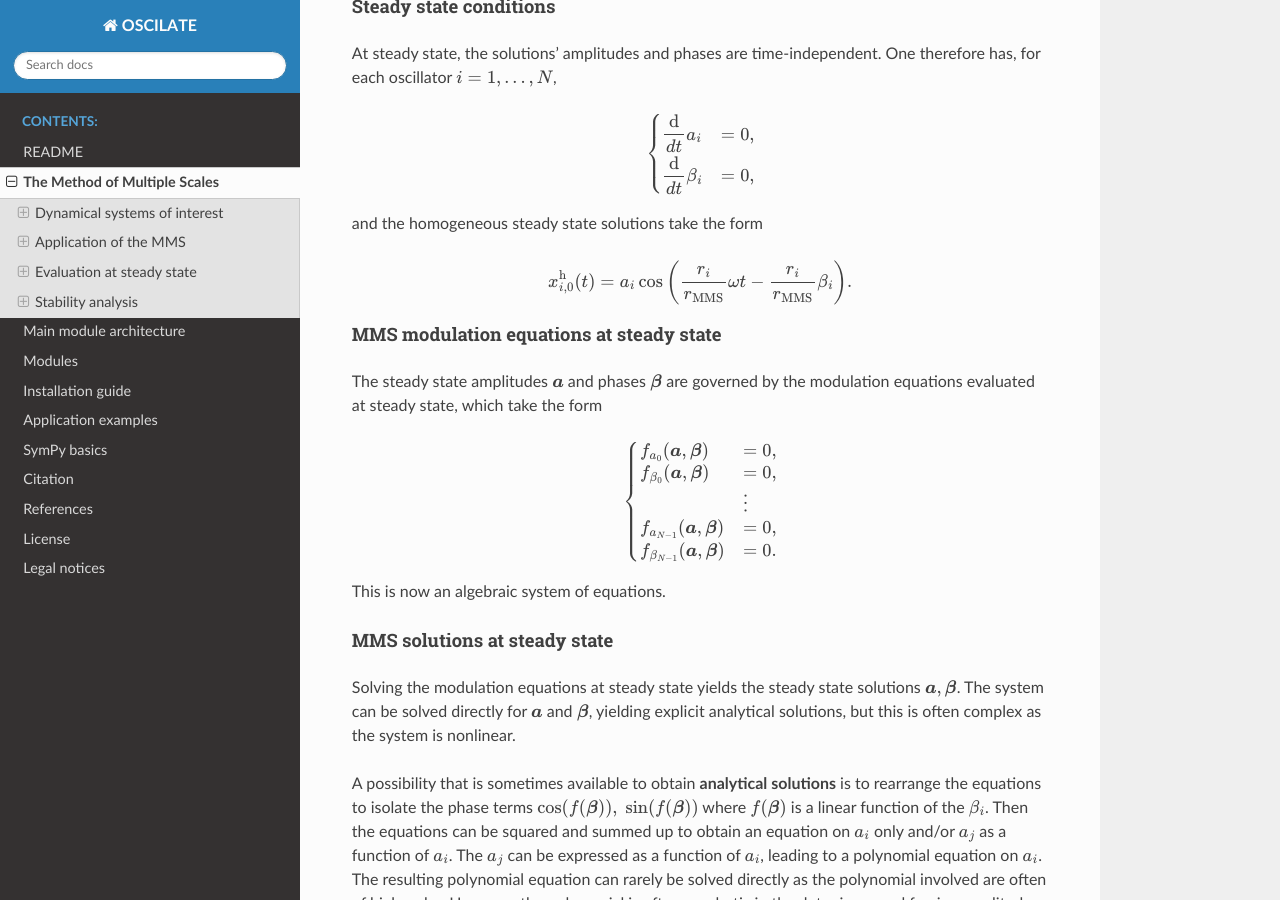
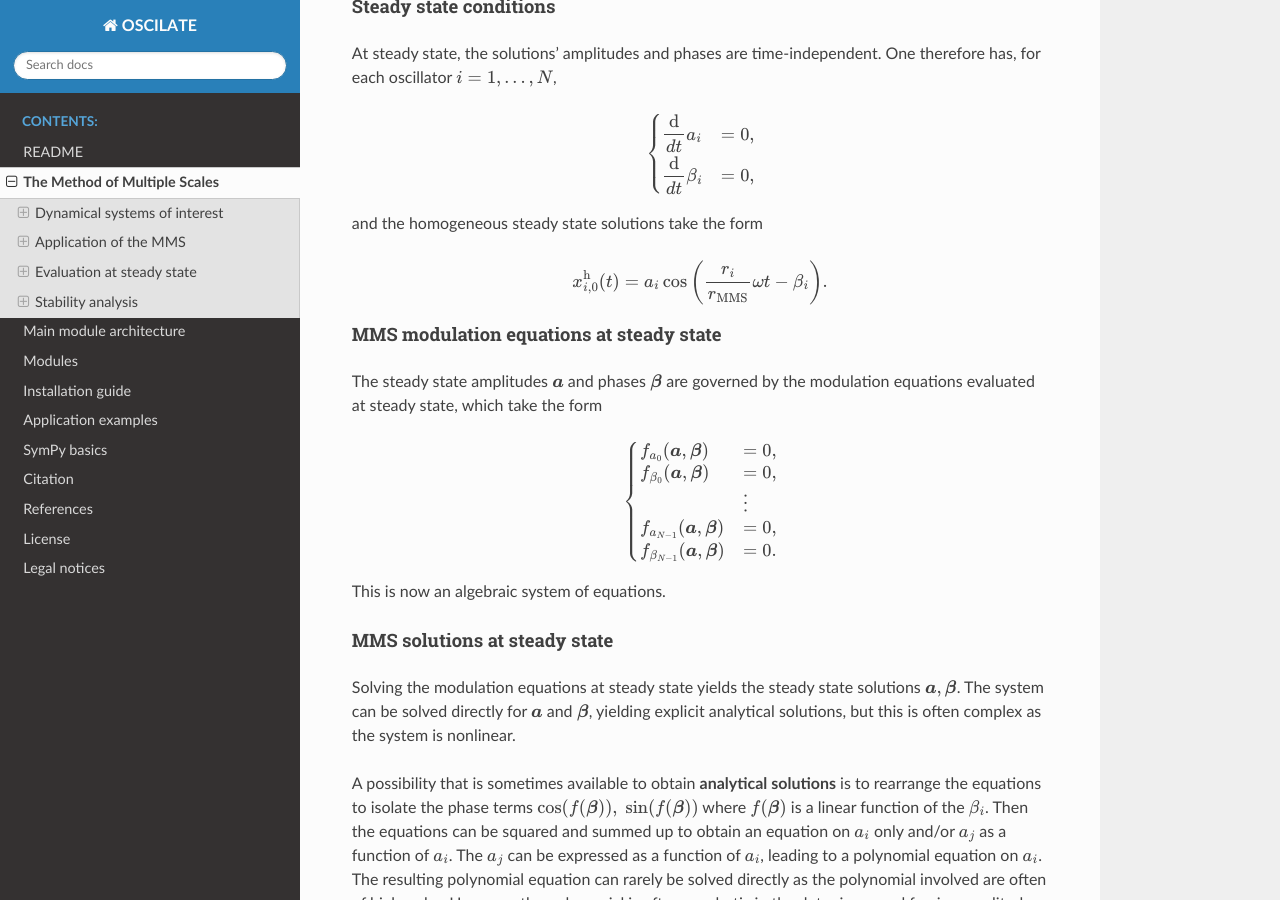
Before and after one commit to VinceECN/OSCILATE, a Sphinx documentation site: the page built from docs/source/mms.rst, in a window 1280 px wide and 900 px high, scrolled down 16012 px. Built offline with Sphinx 7.4.7 and the Read the Docs theme 3.1.0, drawn with Linux system fonts in a browser that asks for light colours; cross-references to code outside the pages are shown as plain code.

Commit message:
correct the phase in the expression of x in the steady state part of the doc

```diff
--- a/docs/source/mms/steady_state.rst
+++ b/docs/source/mms/steady_state.rst
@@ -18,7 +18,7 @@ At steady state, the solutions' amplitudes and phases are time-independent. One
 and the homogeneous steady state solutions take the form
 
 .. math::
-    x^{\textrm{h}}_{i,0}(t) = a_i \cos\left( \frac{r_i}{r_{\textrm{MMS}}} \omega t - \frac{r_i}{r_{\textrm{MMS}}} \beta_i \right).
+    x^{\textrm{h}}_{i,0}(t) = a_i \cos\left( \frac{r_i}{r_{\textrm{MMS}}} \omega t - \beta_i \right).
 
 MMS modulation equations at steady state
 ^^^^^^^^^^^^^^^^^^^^^^^^^^^^^^^^^^^^^^^^
```
